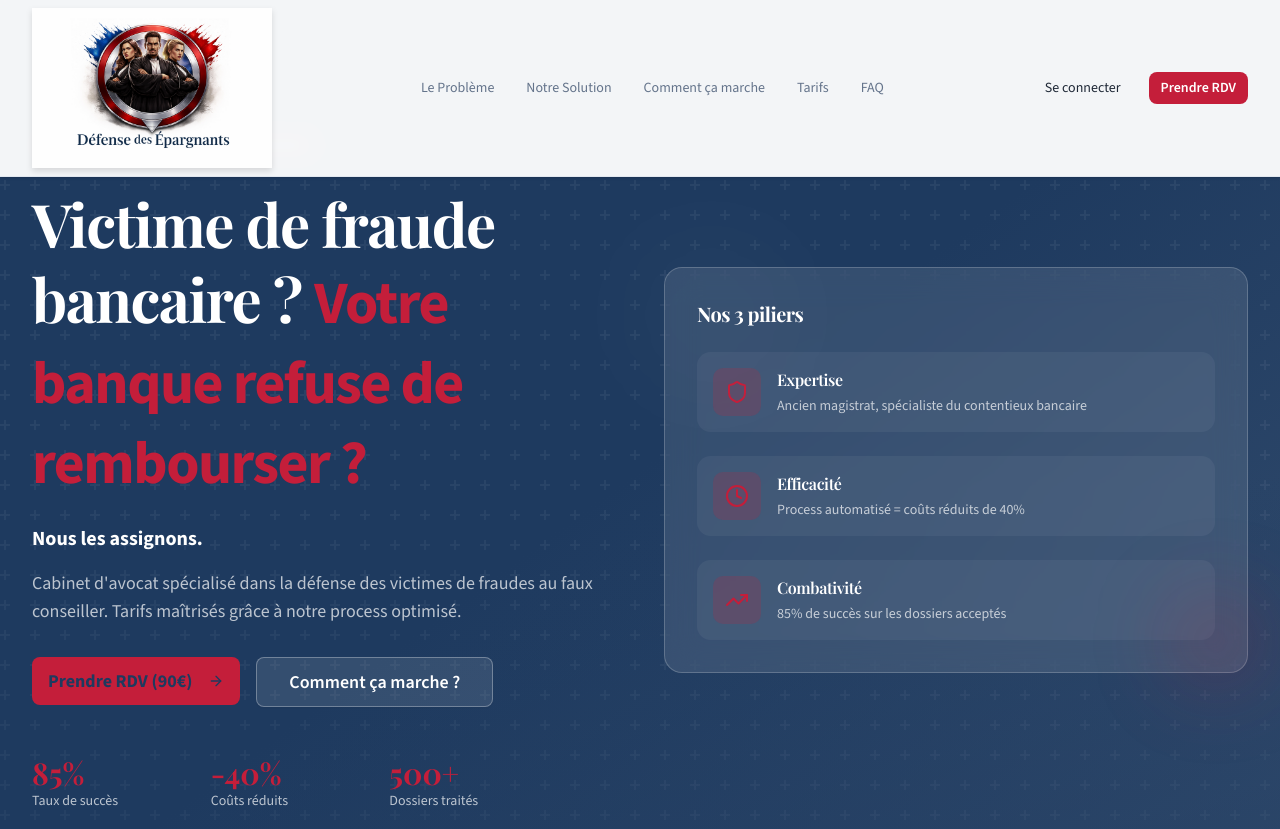
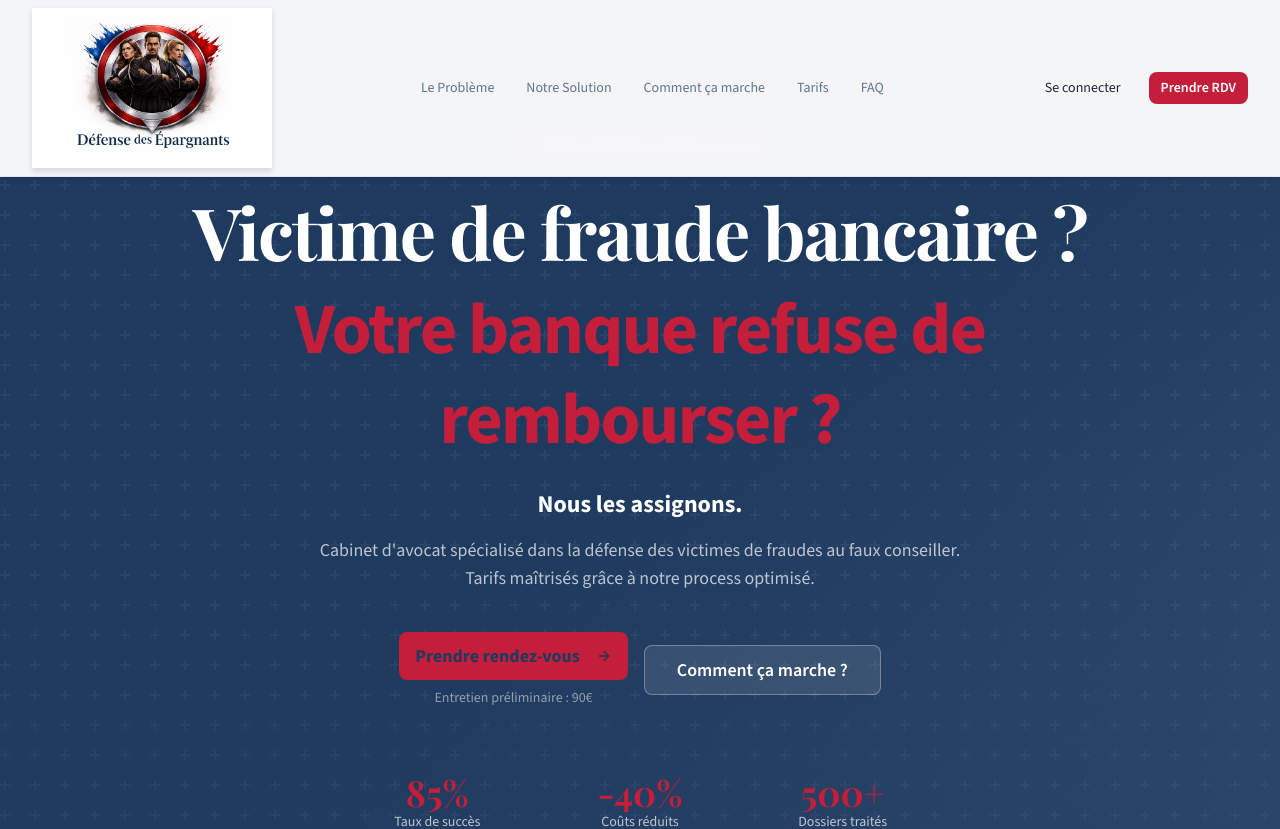
Before and after one commit to NMajster/Corentin-app, a Next.js app: page / in a window 1280 px wide. Shown: the top 829 px of the page. Built offline with nearby package versions, Linux system fonts and the light colour scheme.

Commit message:
fix: Connexion Storage Supabase - affichage des 10 documents

```diff
--- a/src/app/(client)/dashboard/page.tsx
+++ b/src/app/(client)/dashboard/page.tsx
@@ -113,13 +113,35 @@ export default function DashboardPage() {
         setDossier(dossierData);
       }
 
-      // Compter les documents
-      const { count: docsCount } = await supabase
-        .from("client_documents")
-        .select("*", { count: "exact", head: true })
-        .eq("user_id", authUser.id);
+      // Compter les documents dans le Storage (exploration récursive)
+      let totalDocs = 0;
 
-      setDocumentsCount(docsCount || 0);
+      async function countFilesInFolder(path: string, depth: number): Promise<number> {
+        if (depth > 5) return 0;
+
+        let count = 0;
+        const { data: items } = await supabase.storage
+          .from("client-documents")
+          .list(path, { limit: 100 });
+
+        if (items) {
+          for (const item of items) {
+            const fullPath = path ? `${path}/${item.name}` : item.name;
+
+            if (item.id && item.metadata) {
+              // C'est un fichier
+              count++;
+            } else if (item.name) {
+              // C'est un dossier, explorer récursivement
+              count += await countFilesInFolder(fullPath, depth + 1);
+            }
+          }
+        }
+        return count;
+      }
+
+      totalDocs = await countFilesInFolder("", 0);
+      setDocumentsCount(totalDocs);
 
       setLoading(false);
     }
--- a/src/app/(client)/dashboard/pieces/page.tsx
+++ b/src/app/(client)/dashboard/pieces/page.tsx
@@ -61,94 +61,57 @@ export default function PiecesPage() {
   const [saving, setSaving] = useState(false);
   const supabase = createClient();
 
-  // Charger les documents depuis le Storage
+  // Charger les documents depuis le Storage (exploration récursive)
   useEffect(() => {
     const fetchDocuments = async () => {
-      console.log("🔍 Début chargement documents...");
-
       if (!supabase) {
-        console.log("❌ Supabase non configuré");
         setLoading(false);
         return;
       }
 
       const { data: { user } } = await supabase.auth.getUser();
-      console.log("👤 User:", user?.email, user?.id);
 
       if (!user) {
-        console.log("❌ Pas d'utilisateur connecté");
         setLoading(false);
         return;
       }
 
       const allFiles: Document[] = [];
 
-      // D'abord, lister tous les dossiers à la racine du bucket
-      console.log("📂 Listing des dossiers racine...");
-      const { data: rootFolders, error: rootError } = await supabase.storage
-        .from("client-documents")
-        .list("", { limit: 100 });
+      // Fonction récursive pour explorer tous les niveaux
+      async function exploreFolder(path: string, depth: number) {
+        if (depth > 5) return; // Max 5 niveaux de profondeur
 
-      console.log("📂 Dossiers racine:", rootFolders, "Erreur:", rootError);
+        const { data: items } = await supabase.storage
+          .from("client-documents")
+          .list(path, { limit: 100 });
 
-      if (rootFolders) {
-        for (const folder of rootFolders) {
-          // Si c'est un dossier (pas de metadata = dossier)
-          if (folder.name) {
-            console.log(`📁 Exploration du dossier: ${folder.name}`);
+        if (items) {
+          for (const item of items) {
+            const fullPath = path ? `${path}/${item.name}` : item.name;
 
-            const { data: subFiles, error: subError } = await supabase.storage
-              .from("client-documents")
-              .list(folder.name, { limit: 100 });
-
-            console.log(`  └─ Fichiers dans ${folder.name}:`, subFiles?.length, "Erreur:", subError);
-
-            if (subFiles) {
-              for (const file of subFiles) {
-                // Vérifier si c'est un fichier (a un id) et pas un sous-dossier
-                if (file.id) {
-                  console.log(`    └─ Fichier trouvé: ${file.name}`);
-                  allFiles.push({
-                    id: file.id,
-                    file_name: file.name.replace(/^\d+_/, ""),
-                    file_type: file.metadata?.mimetype || "application/octet-stream",
-                    file_size: file.metadata?.size || 0,
-                    file_path: `${folder.name}/${file.name}`,
-                    uploaded_at: file.created_at || new Date().toISOString(),
-                  });
-                } else {
-                  // C'est un sous-dossier, explorer aussi
-                  console.log(`  📁 Sous-dossier trouvé: ${folder.name}/${file.name}`);
-                  const { data: deepFiles } = await supabase.storage
-                    .from("client-documents")
-                    .list(`${folder.name}/${file.name}`, { limit: 100 });
-
-                  if (deepFiles) {
-                    for (const deepFile of deepFiles) {
-                      if (deepFile.id) {
-                        console.log(`      └─ Fichier profond: ${deepFile.name}`);
-                        allFiles.push({
-                          id: deepFile.id,
-                          file_name: deepFile.name.replace(/^\d+_/, ""),
-                          file_type: deepFile.metadata?.mimetype || "application/octet-stream",
-                          file_size: deepFile.metadata?.size || 0,
-                          file_path: `${folder.name}/${file.name}/${deepFile.name}`,
-                          uploaded_at: deepFile.created_at || new Date().toISOString(),
-                        });
-                      }
-                    }
-                  }
-                }
-              }
+            // Si c'est un fichier (a un id et metadata)
+            if (item.id && item.metadata) {
+              allFiles.push({
+                id: item.id,
+                file_name: item.name.replace(/^\d+_/, ""), // Enlever le timestamp
+                file_type: item.metadata?.mimetype || "application/octet-stream",
+                file_size: item.metadata?.size || 0,
+                file_path: fullPath,
+                uploaded_at: item.created_at || new Date().toISOString(),
+              });
+            } else if (item.name) {
+              // C'est un dossier, explorer récursivement
+              await exploreFolder(fullPath, depth + 1);
             }
           }
         }
       }
 
-      console.log("✅ Total fichiers trouvés:", allFiles.length);
-      console.log("📄 Fichiers:", allFiles);
+      // Explorer depuis la racine
+      await exploreFolder("", 0);
 
-      // Dédupliquer
+      // Dédupliquer par chemin
       const uniqueDocs = allFiles.filter((doc, index, self) =>
         index === self.findIndex(d => d.file_path === doc.file_path)
       );
--- a/src/app/api/debug-storage/route.ts
+++ b/src/app/api/debug-storage/route.ts
@@ -23,18 +23,48 @@ export async function GET() {
     .from("client-documents")
     .list("", { limit: 100 });
 
-  // Explorer chaque dossier
-  const folderContents: Record<string, unknown[]> = {};
+  // Explorer TOUS les niveaux (3 niveaux de profondeur)
+  const allFiles: { path: string; file: unknown }[] = [];
 
-  if (rootFiles) {
-    for (const item of rootFiles) {
-      const { data: subFiles } = await supabase.storage
-        .from("client-documents")
-        .list(item.name, { limit: 100 });
+  // Fonction récursive pour explorer
+  async function exploreFolder(path: string, depth: number) {
+    if (depth > 3) return; // Max 3 niveaux
 
-      if (subFiles && subFiles.length > 0) {
-        folderContents[item.name] = subFiles;
+    const { data: items } = await supabase.storage
+      .from("client-documents")
+      .list(path, { limit: 100 });
+
+    if (items) {
+      for (const item of items) {
+        const fullPath = path ? `${path}/${item.name}` : item.name;
+
+        // Si c'est un fichier (a un id et metadata)
+        if (item.id && item.metadata) {
+          allFiles.push({ path: fullPath, file: item });
+        } else {
+          // C'est un dossier, explorer récursivement
+          await exploreFolder(fullPath, depth + 1);
+        }
       }
+    }
+  }
+
+  await exploreFolder("", 0);
+
+  // Explorer aussi spécifiquement les chemins connus
+  const knownPaths = [
+    "nmajster_yahoo_fr",
+    "documents",
+    "documents/nmajster_yahoo_fr",
+  ];
+
+  const knownPathsContents: Record<string, unknown[]> = {};
+  for (const kp of knownPaths) {
+    const { data } = await supabase.storage
+      .from("client-documents")
+      .list(kp, { limit: 100 });
+    if (data && data.length > 0) {
+      knownPathsContents[kp] = data;
     }
   }
 
@@ -44,6 +74,8 @@ export async function GET() {
     bucketsError: bucketsError?.message,
     rootFiles,
     rootError: rootError?.message,
-    folderContents,
+    allFilesFound: allFiles.length,
+    allFiles,
+    knownPathsContents,
   }, { status: 200 });
 }
--- a/src/components/landing/Hero.tsx
+++ b/src/components/landing/Hero.tsx
@@ -18,10 +18,9 @@ export function Hero() {
         <div className="absolute inset-0 bg-gradient-to-b from-transparent via-transparent to-primary/50" />
       </div>
 
-      <div className="relative mx-auto max-w-7xl px-4 sm:px-6 lg:px-8 py-32">
-        <div className="grid lg:grid-cols-2 gap-12 items-center">
-          {/* Contenu textuel */}
-          <div className="text-center lg:text-left">
+      <div className="relative mx-auto max-w-5xl px-4 sm:px-6 lg:px-8 py-32">
+        {/* Contenu textuel - pleine largeur */}
+        <div className="text-center">
           {/* Badge */}
           <div className="animate-fade-in">
             <Badge
@@ -34,33 +33,38 @@ export function Hero() {
           </div>
 
           {/* Titre principal */}
-            <h1 className="text-4xl sm:text-5xl lg:text-6xl font-serif font-bold text-white leading-tight mb-6">
+          <h1 className="text-4xl sm:text-5xl lg:text-6xl xl:text-7xl font-serif font-bold text-white leading-tight mb-6">
             Victime de fraude bancaire ?{" "}
-              <span className="text-accent">Votre banque refuse de rembourser ?</span>
+            <span className="text-accent block mt-2">Votre banque refuse de rembourser ?</span>
           </h1>
 
           {/* Sous-titre */}
-            <p className="text-xl text-white/80 mb-4 max-w-xl mx-auto lg:mx-0">
+          <p className="text-2xl text-white/80 mb-4">
             <strong className="text-white">Nous les assignons.</strong>
           </p>
 
-            <p className="text-lg text-white/70 mb-8 max-w-xl mx-auto lg:mx-0">
+          <p className="text-lg text-white/70 mb-10 max-w-2xl mx-auto">
             Cabinet d&apos;avocat spécialisé dans la défense des victimes de fraudes au faux conseiller.
             Tarifs maîtrisés grâce à notre process optimisé.
           </p>
 
           {/* CTA Buttons */}
-            <div className="flex flex-col sm:flex-row gap-4 justify-center lg:justify-start">
+          <div className="flex flex-col sm:flex-row gap-4 justify-center items-center">
+            <div className="flex flex-col items-center">
               <Button
                 asChild
                 size="lg"
                 className="bg-accent hover:bg-accent/90 text-primary font-bold text-lg px-8 py-6"
               >
                 <a href="/rendez-vous">
-                  Prendre RDV (90€)
+                  Prendre rendez-vous
                   <ArrowRight className="ml-2 h-5 w-5" />
                 </a>
               </Button>
+              <span className="text-white/50 text-sm mt-2 font-light">
+                Entretien préliminaire : 90€
+              </span>
+            </div>
             <Button
               asChild
               size="lg"
@@ -72,76 +76,18 @@ export function Hero() {
           </div>
 
           {/* Stats rapides */}
-            <div className="mt-12 grid grid-cols-3 gap-6 max-w-lg mx-auto lg:mx-0">
-              <div className="text-center lg:text-left">
-                <p className="text-3xl font-serif font-bold text-accent">85%</p>
+          <div className="mt-16 grid grid-cols-3 gap-8 max-w-xl mx-auto">
+            <div className="text-center">
+              <p className="text-4xl font-serif font-bold text-accent">85%</p>
               <p className="text-sm text-white/70">Taux de succès</p>
             </div>
-              <div className="text-center lg:text-left">
-                <p className="text-3xl font-serif font-bold text-accent">-40%</p>
+            <div className="text-center">
+              <p className="text-4xl font-serif font-bold text-accent">-40%</p>
               <p className="text-sm text-white/70">Coûts réduits</p>
             </div>
-              <div className="text-center lg:text-left">
-                <p className="text-3xl font-serif font-bold text-accent">500+</p>
+            <div className="text-center">
+              <p className="text-4xl font-serif font-bold text-accent">500+</p>
               <p className="text-sm text-white/70">Dossiers traités</p>
-              </div>
-            </div>
-          </div>
-
-          {/* Bloc visuel - Les 3 piliers */}
-          <div className="hidden lg:block">
-            <div className="relative">
-              {/* Carte principale */}
-              <div className="bg-white/10 backdrop-blur-lg rounded-2xl p-8 border border-white/20">
-                <h3 className="text-xl font-serif font-bold text-white mb-6">
-                  Nos 3 piliers
-                </h3>
-
-                <div className="space-y-6">
-                  {/* Expertise */}
-                  <div className="flex items-start gap-4 p-4 rounded-xl bg-white/5 hover:bg-white/10 transition-colors">
-                    <div className="p-3 rounded-lg bg-accent/20">
-                      <Shield className="h-6 w-6 text-accent" />
-                    </div>
-                    <div>
-                      <h4 className="font-semibold text-white mb-1">Expertise</h4>
-                      <p className="text-sm text-white/70">
-                        Ancien magistrat, spécialiste du contentieux bancaire
-                      </p>
-                    </div>
-                  </div>
-
-                  {/* Efficacité */}
-                  <div className="flex items-start gap-4 p-4 rounded-xl bg-white/5 hover:bg-white/10 transition-colors">
-                    <div className="p-3 rounded-lg bg-accent/20">
-                      <Clock className="h-6 w-6 text-accent" />
-                    </div>
-                    <div>
-                      <h4 className="font-semibold text-white mb-1">Efficacité</h4>
-                      <p className="text-sm text-white/70">
-                        Process automatisé = coûts réduits de 40%
-                      </p>
-                    </div>
-                  </div>
-
-                  {/* Combativité */}
-                  <div className="flex items-start gap-4 p-4 rounded-xl bg-white/5 hover:bg-white/10 transition-colors">
-                    <div className="p-3 rounded-lg bg-accent/20">
-                      <TrendingUp className="h-6 w-6 text-accent" />
-                    </div>
-                    <div>
-                      <h4 className="font-semibold text-white mb-1">Combativité</h4>
-                      <p className="text-sm text-white/70">
-                        85% de succès sur les dossiers acceptés
-                      </p>
-                    </div>
-                  </div>
-                </div>
-              </div>
-
-              {/* Élément décoratif */}
-              <div className="absolute -bottom-4 -right-4 w-24 h-24 bg-accent/20 rounded-full blur-2xl" />
-              <div className="absolute -top-4 -left-4 w-32 h-32 bg-white/5 rounded-full blur-3xl" />
             </div>
           </div>
         </div>
```
Lines whose indentation alone changed are shown as unchanged.
